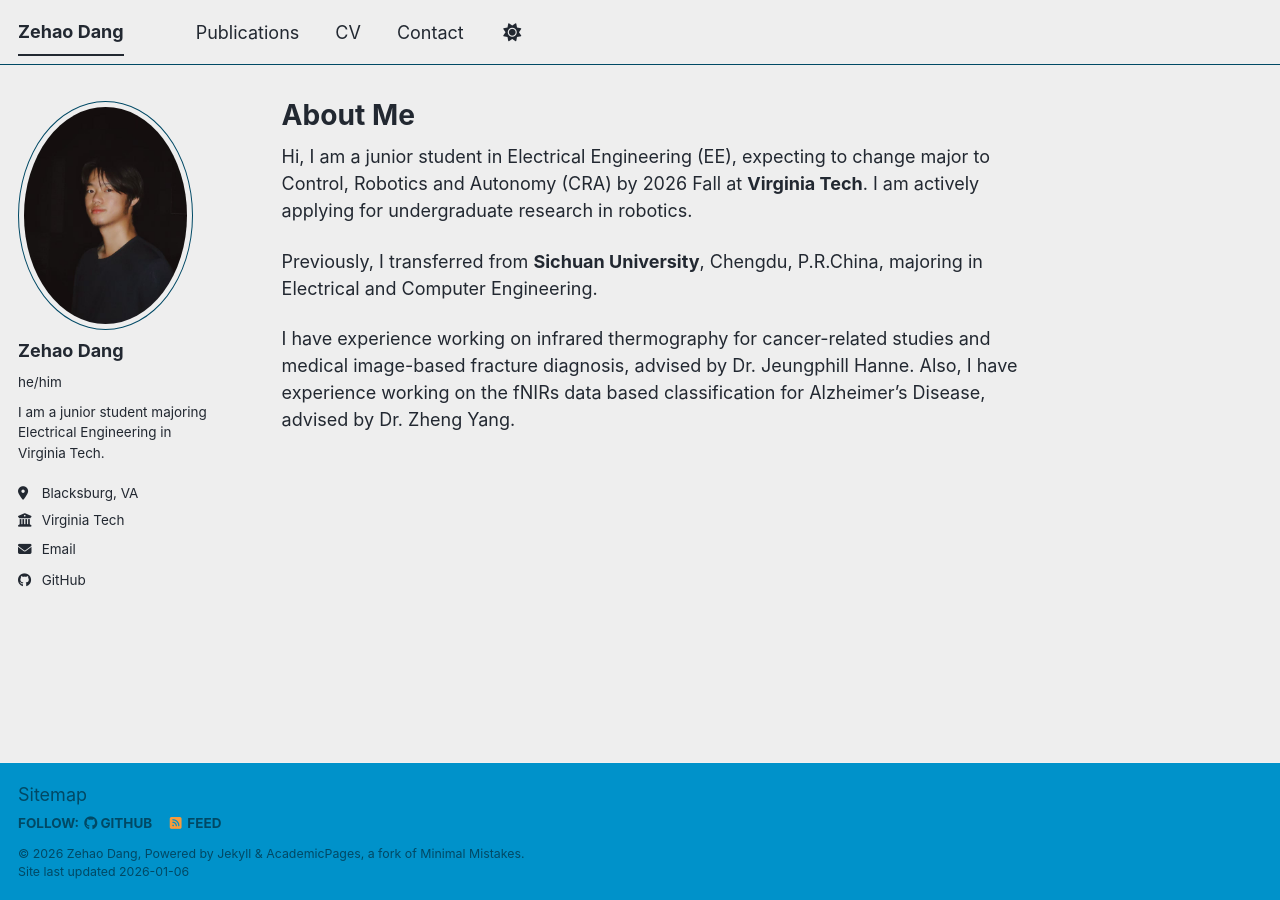
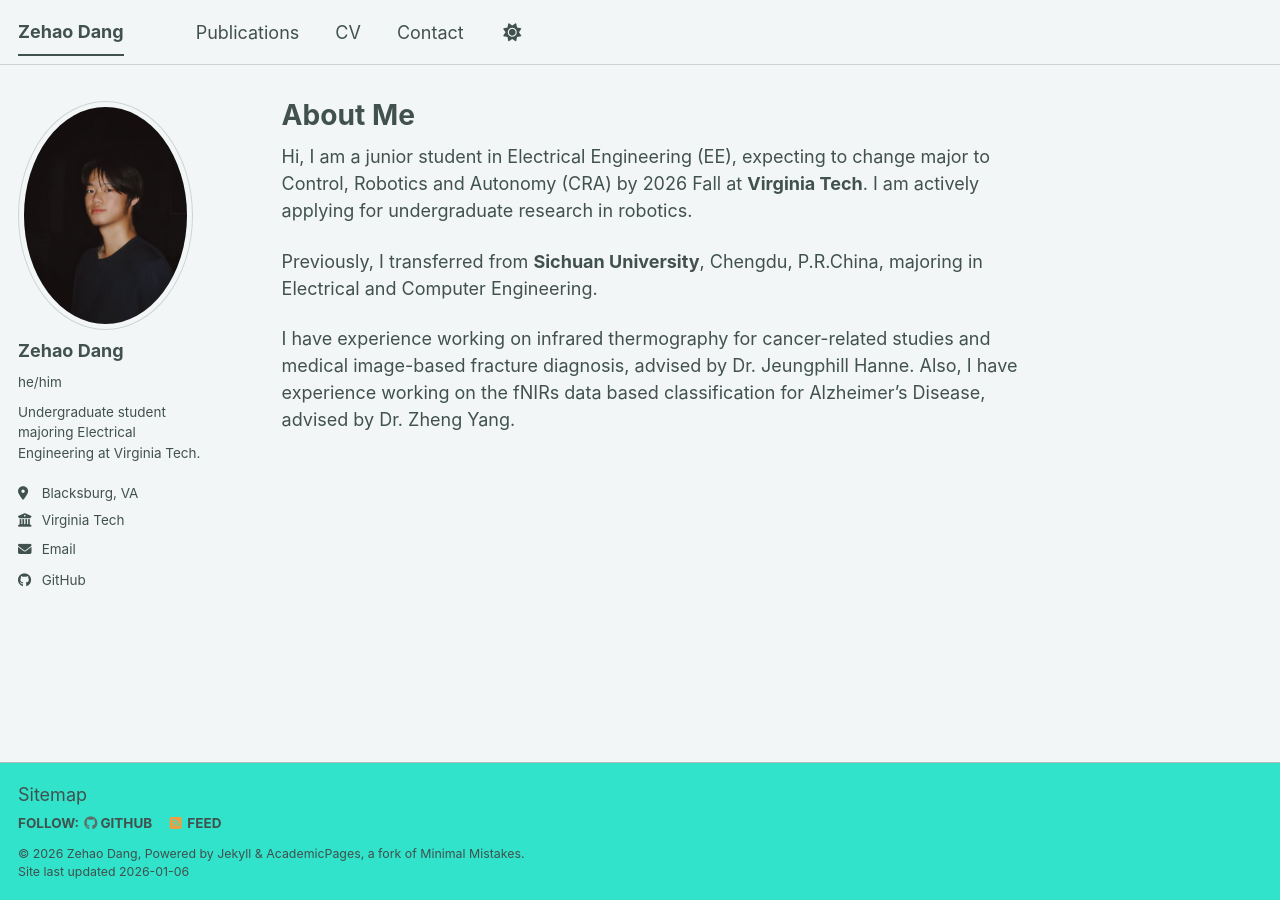
Before and after one commit to ZehaoDang1127/ZehaoDang1127.github.io, a Jekyll site: the page built from _pages/about.md, in a window 1280 px wide. Built offline with Jekyll 4.4.1, drawn with Linux system fonts in a browser that asks for light colours; a script bundle is joined from its source files by our own code; library files that are not in the unit come from our copies.

Commit message:
Change site theme to 'mint' and update bio
Updated site theme and modified bio description.

```diff
--- a/_config.yml
+++ b/_config.yml
@@ -8,7 +8,7 @@
 
 # Basic Site Settings
 locale                   : "en-US"
-site_theme               : "air" # The available themes options are "default", "air", "sunrise", "mint", "dirt" and "contrast"
+site_theme               : "mint" # The available themes options are "default", "air", "sunrise", "mint", "dirt" and "contrast"
 title                    : "Zehao Dang"
 title_separator          : "-"
 name                     : &name "Zehao Dang"
@@ -26,7 +26,7 @@ author:
   avatar           : "ProfilePic.png"
   name             : "Zehao Dang"
   pronouns         : "he/him"
-  bio              : "I am a junior student majoring Electrical Engineering in Virginia Tech."
+  bio              : "Undergraduate student majoring Electrical Engineering at Virginia Tech."
   location         : "Blacksburg, VA"
   employer         : "Virginia Tech"
   uri              : # URL
```
